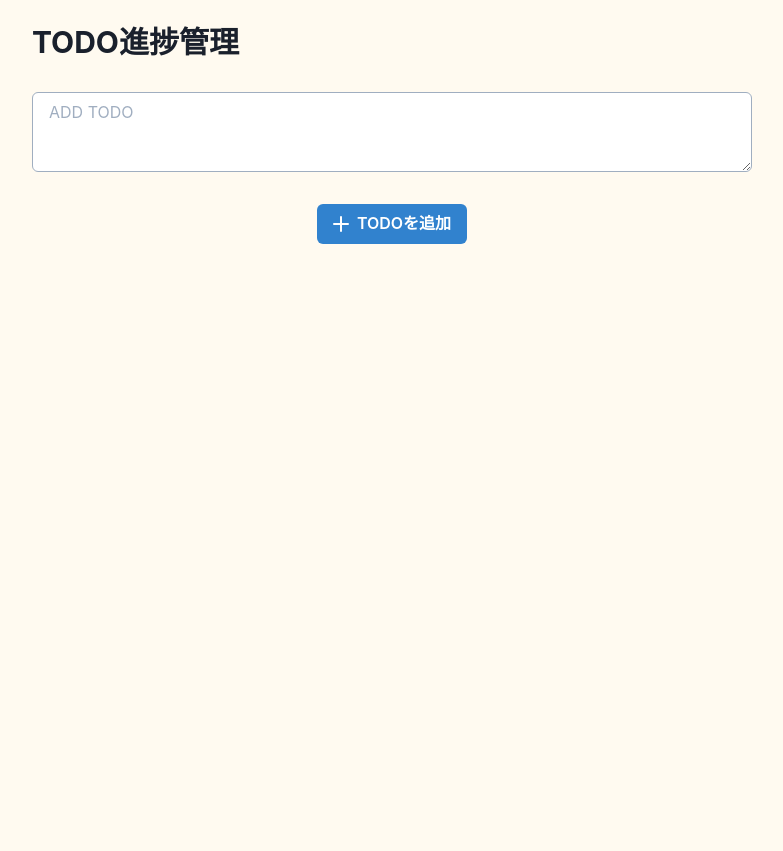
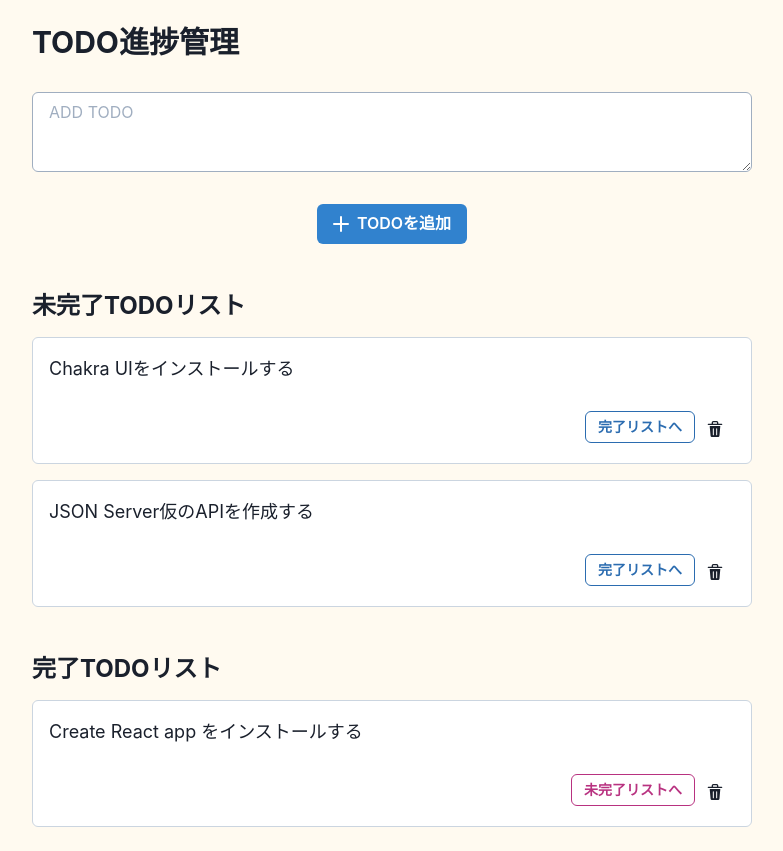
Before and after one commit to sbk0716/spa-todoist, a React (Create React App) app: page / in a window 1280 px wide. Shown: the whole page, without its empty margins (248-1031 px from the left). Before the commit the page ends 800 px from the top, so only its background shows below. Built offline with nearby package versions, Linux system fonts and the light colour scheme; no server answers; data requests are answered from the project's data file.

Commit message:
add local-api

```diff
--- /dev/null
+++ b/local-api/db.json
@@ -0,0 +1,19 @@
+{
+  "todos": [
+    {
+      "id": 1,
+      "content": "Create React app をインストールする",
+      "done": true
+    },
+    {
+      "id": 2,
+      "content": "JSON Server仮のAPIを作成する",
+      "done": false
+    },
+    {
+      "id": 3,
+      "content": "Chakra UIをインストールする",
+      "done": false
+    }
+  ]
+}
--- a/src/index.tsx
+++ b/src/index.tsx
@@ -2,6 +2,7 @@ import { StrictMode } from "react";
 import ReactDOM from "react-dom";
 import { ChakraProvider } from "@chakra-ui/react";
 import theme from "./theme/theme";
+import reportWebVitals from './reportWebVitals';
 
 import App from "./components/App";
 
@@ -14,3 +15,4 @@ ReactDOM.render(
   </StrictMode>,
   rootElement
 );
+reportWebVitals(console.info); // eslint-disable-line no-console
```
Also changed, not shown: package.json (+9 -6 lines), 1 other file (tests, documents, lock files or other folders).
